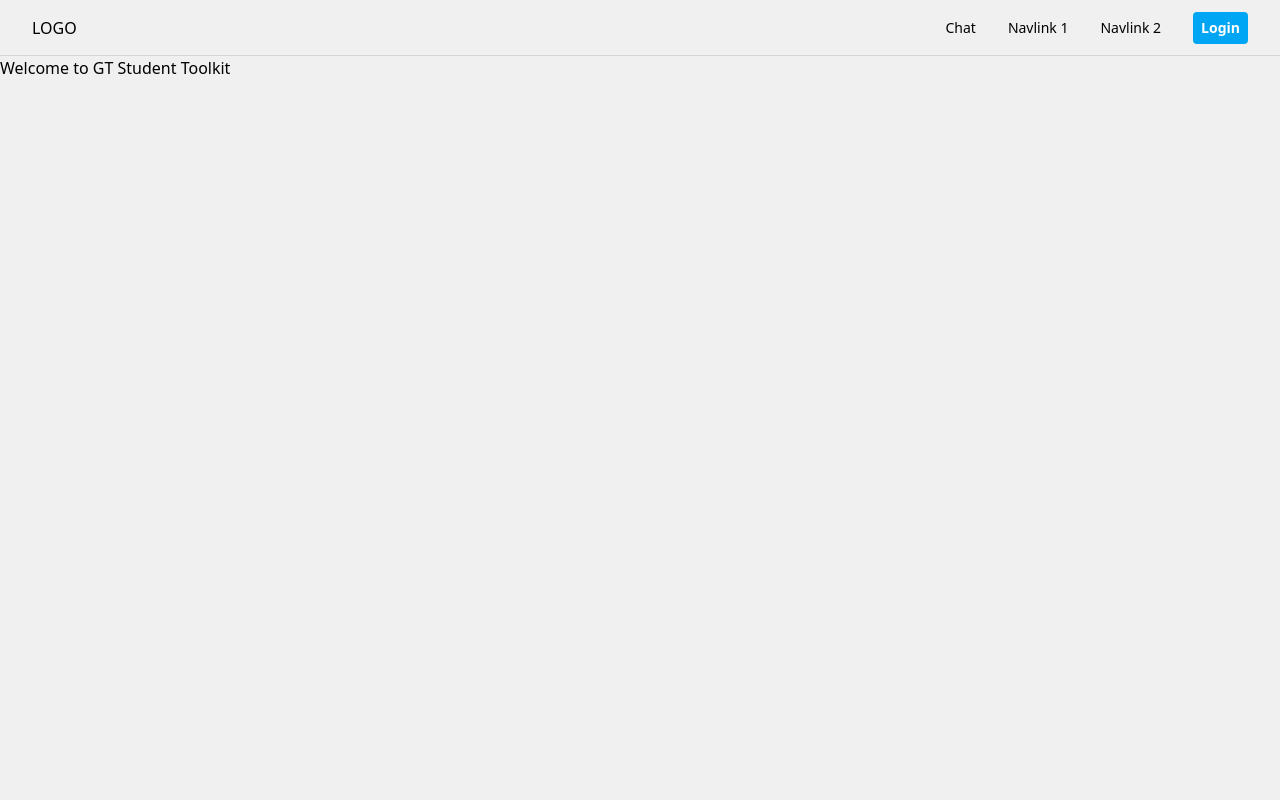
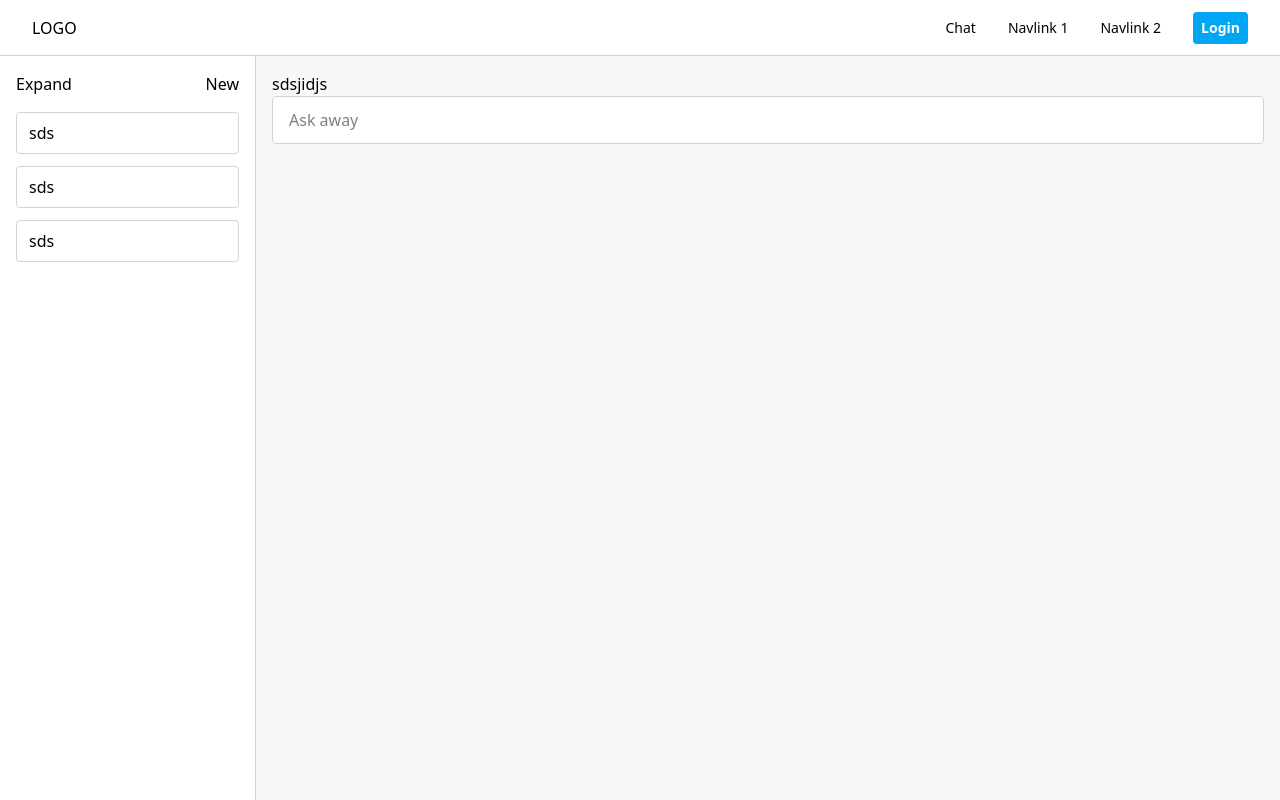
Before and after one commit to idke64/gt-student-toolkit, an Astro site in the folder frontend/: page /chat in a window 1280 px wide. Built offline with nearby package versions, Linux system fonts and the light colour scheme; Astro itself is replaced by a stand-in of ours.

Commit message:
outline and components

```diff
--- /dev/null
+++ b/frontend/src/components/chat/Chat.astro
@@ -0,0 +1 @@
+<div class="w-full rounded border-neutral-300 bg-surface-200 border px-3 py-2">sds</div>
--- /dev/null
+++ b/frontend/src/components/chat/ChatInput.astro
@@ -0,0 +1 @@
+<input placeholder="Ask away" class="w-full bg-white rounded px-4 flex items-center h-12 focus:outline-0 border border-neutral-300"/>
--- /dev/null
+++ b/frontend/src/components/chat/Message.astro
@@ -0,0 +1,7 @@
+---
+const { message } = Astro.props;
+---
+
+<div class="w-full bg-white">
+    {message}
+</div>
--- /dev/null
+++ b/frontend/src/components/chat/Sidebar.astro
@@ -0,0 +1,11 @@
+<nav class="h-full fixed w-64 bg-white border-r border-neutral-300">
+    <div class="flex flex-col gap-y-4 p-4">
+        <div class="flex items-center justify-between">
+            <button>Expand</button>
+            <button>New</button>
+        </div>
+        <div class="flex flex-col gap-y-3">
+            <slot />
+        </div>
+    </div>
+</nav>
--- a/frontend/src/components/Navbar.astro
+++ b/frontend/src/components/ui/Navbar.astro
@@ -2,7 +2,7 @@
 
 ---
 
-<nav class="w-full sticky border-b border-neutral-300 bg-surface-200 h-14 text-surface-100">
+<nav class="w-full sticky border-b border-neutral-300 bg-white h-14">
 	<div class="flex justify-between items-center px-8 h-full">
         <a class="" href="/">LOGO</a>
         <div class="flex gap-x-8 items-center">
--- a/frontend/src/layouts/Layout.astro
+++ b/frontend/src/layouts/Layout.astro
@@ -1,5 +1,5 @@
 ---
-import Navbar from '@components/Navbar.astro';
+import Navbar from '@components/ui/Navbar.astro';
 ---
 <!doctype html>
 <html lang="en">
--- a/frontend/src/pages/chat/index.astro
+++ b/frontend/src/pages/chat/index.astro
@@ -1,7 +1,20 @@
 ---
+import Sidebar from '@components/chat/Sidebar.astro';
+import Chat from '@components/chat/Chat.astro';
 import Layout from '@layouts/Layout.astro';
 import '@styles/global.css';
+import ChatInput from '@components/chat/ChatInput.astro';
 ---
 <Layout>
-	<div>Welcome to GT Student Toolkit</div>
+	<Sidebar>
+		<Chat/>
+		<Chat/>
+		<Chat/>
+	</Sidebar>
+	<div class="ml-64 h-[calc(100vh-56p)]">
+		<div class="w-full p-4 h-full flex flex-col justify-between">
+			<div>sdsjidjs</div>
+	<ChatInput/>
+		</div>
+</div>
 </Layout>
--- a/frontend/src/styles/global.css
+++ b/frontend/src/styles/global.css
@@ -1,7 +1,7 @@
 @import "tailwindcss";
 
 :root {
-  --surface-100: 240, 240, 240;
+  --surface-100: 248, 248, 248;
   --surface-200: 254, 254, 254;
   --surface-300: 230, 230, 230;
   --border: 230, 230, 230;
```
Also changed, not shown: frontend/src/assets/astro.svg (deleted), frontend/src/assets/background.svg (deleted), frontend/src/components/chat/Response.astro (added), frontend/src/components/ui/Input.astro (added).
